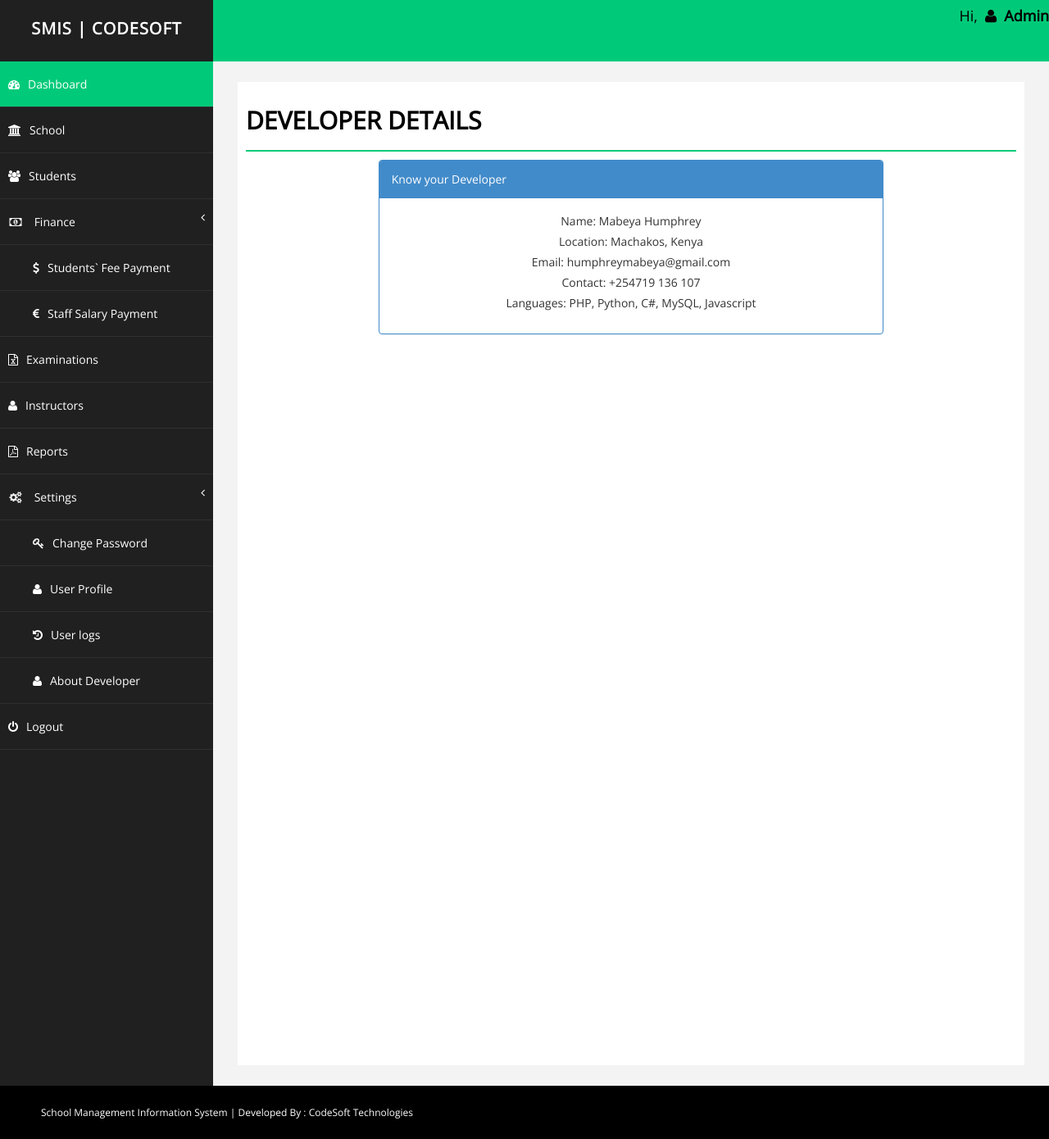
After one commit to humphreymabeya/SMIS, a PHP site: page /3000/Session/aboutDev.php in a window 1280 px wide. The commit adds this page. Shown: the whole page at 82% size. Run offline with PHP 8.4, Linux system fonts and the light colour scheme; a user stored in the database is signed in.

Commit message:
Update, New Files

```diff
--- a/Include/header.php
+++ b/Include/header.php
@@ -89,6 +89,9 @@
                                 <li>
                                     <a href="#"><i class="fa fa-history"></i>User logs</a>
                                 </li>
+                                <li>
+                                    <a href="../Session/aboutDev.php"><i class="fa fa-user"></i>About Developer</a>
+                                </li>
                             </ul>
                             <!-- /.nav-second-level -->
                     </li>
--- /dev/null
+++ b/Session/aboutDev.php
@@ -0,0 +1,47 @@
+<?php
+    include ("../Include/dbconnect.php");
+    include ("../Include/checklogin.php");
+
+?>
+<!-- html script -->
+<!DOCTYPE html>
+<html>
+    <head>
+        <title>About Developer | SMIS</title>
+        <?php include("../Include/links.php"); ?>
+    </head>
+    <?php
+        include("../Include/header.php")
+    ?>
+    <div id="page-wrapper">
+        <div id="page-inner">
+            <div class="row">
+                <div class="col-md-12">
+                    <h1 class="page-head-line">Developer Details</h1>
+                </div>
+            </div>
+            <div class="row">
+                <div class="col-md-8 col-md-offset-2">
+                    <div class="panel panel-primary">
+                        <div class="panel-heading">
+                            Know your Developer
+                        </div>
+                        <div class="panel-body">
+                            <p style="text-align:center;">
+                                Name: Mabeya Humphrey<br>
+                                Location: Machakos, Kenya<br>
+                                Email: humphreymabeya@gmail.com<br>
+                                Contact: +254719 136 107<br>
+                                Languages: PHP, Python, C#, MySQL, Javascript<br>
+                            </p>
+                        </div>
+                    </div>
+                </div>
+            </div>
+        </div>
+    </div>
+    <?php
+        include("../Include/footer.php");
+    ?>
+    </body>
+</html>
```
Also changed, not shown: Session/changePassword.php (+2 -18 lines).
